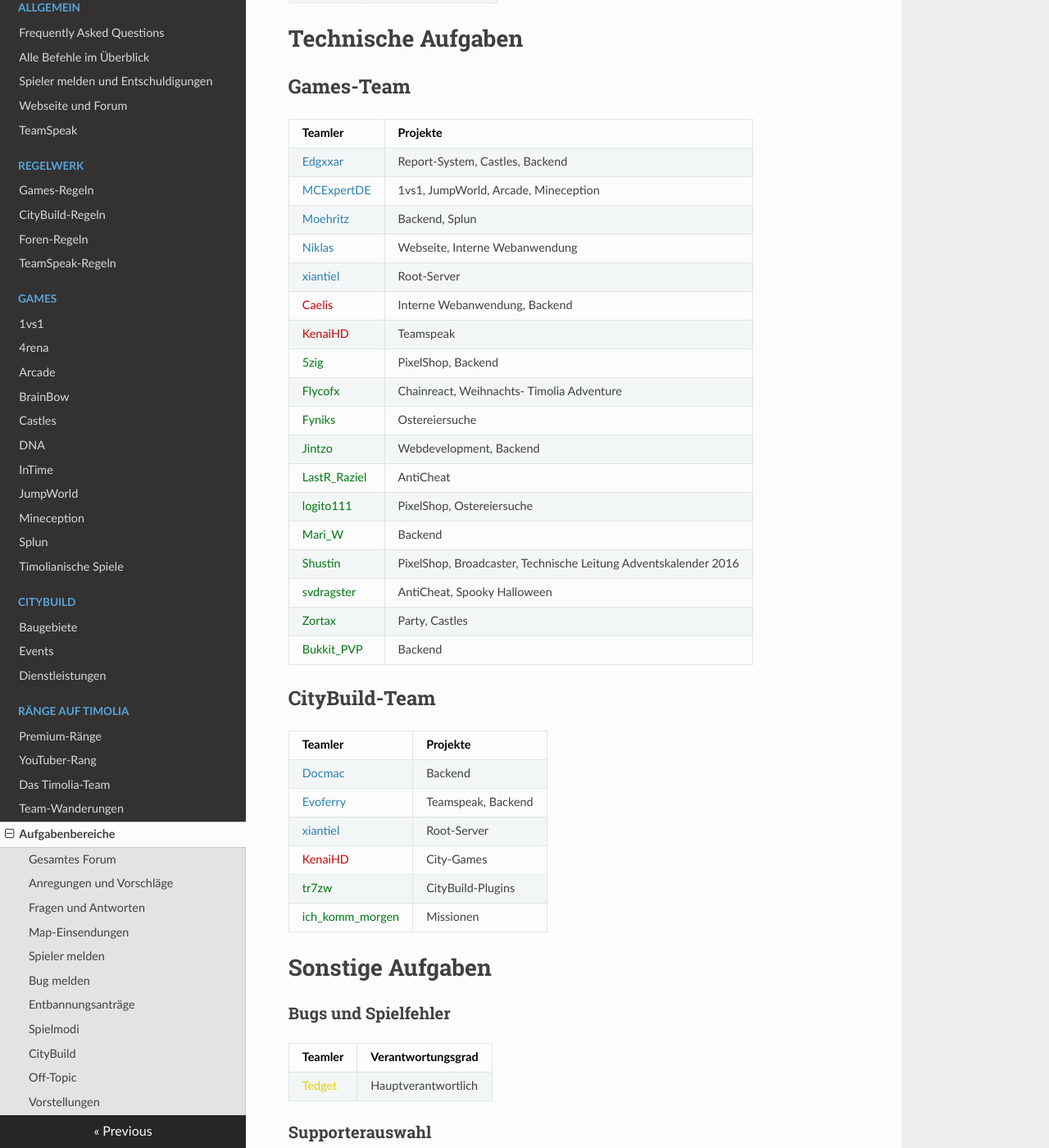
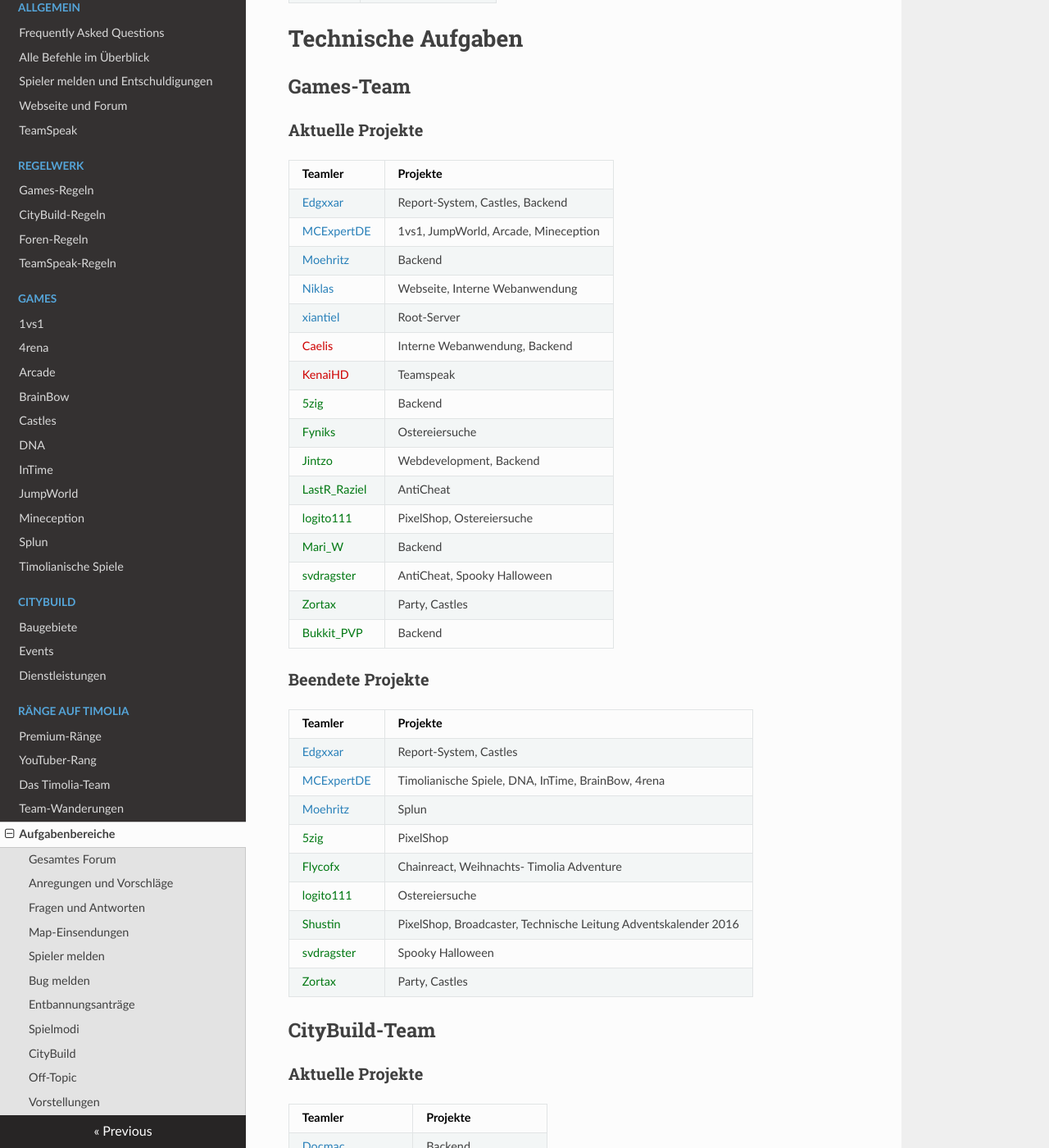
Before and after one commit to TimoliaDE/HowTo, an MkDocs documentation site: the page built from docs/ranks/responsibilities.md, in a window 1280 px wide and 1400 px high, scrolled down 2610 px. Shown: the whole window at 82% size. Built offline with MkDocs 1.6.1, drawn with Linux system fonts in a browser that asks for light colours; nearby versions of some CDN libraries; old or Windows-style settings are respelled for this version of MkDocs; some of the changed text lies outside the part shown.

Commit message:
Technische Aufgaben unterteilt in aktuell und beendet; Rang: Creator hinzugefügt; FAQ: /fixkv
todo: Projekte Übersicht der City-Devs und Admins

```diff
--- a/docs/ranks/responsibilities.md
+++ b/docs/ranks/responsibilities.md
@@ -89,28 +89,43 @@ Hier werden die verschiendenen Aufgabenbereiche der Timolia Teamler aufgelistet.
 # Technische Aufgaben
 
 ##<strong>Games-Team</strong>
+
+###<strong>Aktuelle Projekte</strong>
 | Teamler | Projekte |
 | ------ | ------ |
 |<span style="color:#2980b9">Edgxxar</span> | Report-System, Castles, Backend |
 |<span style="color:#2980b9">MCExpertDE</span> | 1vs1, JumpWorld, Arcade, Mineception |
-|<span style="color:#2980b9">Moehritz</span> | Backend, Splun |
+|<span style="color:#2980b9">Moehritz</span> | Backend |
 |<span style="color:#2980b9">Niklas</span> | Webseite, Interne Webanwendung |
 |<span style="color:#2980b9">xiantiel</span> | Root-Server |
 |<span style="color:#CF0101">Caelis</span> | Interne Webanwendung, Backend |
 |<span style="color:#CF0101">KenaiHD</span> | Teamspeak |
-|<span style="color:#007812">5zig</span> | PixelShop, Backend |
-|<span style="color:#007812">Flycofx</span> | Chainreact, Weihnachts- Timolia Adventure |
+|<span style="color:#007812">5zig</span> | Backend |
 |<span style="color:#007812">Fyniks</span> | Ostereiersuche |
 |<span style="color:#007812">Jintzo</span> | Webdevelopment, Backend |
 |<span style="color:#007812">LastR_Raziel</span> | AntiCheat |
 |<span style="color:#007812">logito111</span> | PixelShop, Ostereiersuche |
 |<span style="color:#007812">Mari_W</span> | Backend |
-|<span style="color:#007812">Shustin</span> | PixelShop, Broadcaster, Technische Leitung Adventskalender 2016 |
 |<span style="color:#007812">svdragster</span> | AntiCheat, Spooky Halloween |
 |<span style="color:#007812">Zortax</span> | Party, Castles |
 |<span style="color:#007812">Bukkit_PVP</span> | Backend |
 
+###<strong>Beendete Projekte</strong>
+| Teamler | Projekte |
+| ------ | ------ |
+|<span style="color:#2980b9">Edgxxar</span> | Report-System, Castles |
+|<span style="color:#2980b9">MCExpertDE</span> | Timolianische Spiele, DNA, InTime, BrainBow, 4rena |
+|<span style="color:#2980b9">Moehritz</span> | Splun |
+|<span style="color:#007812">5zig</span> | PixelShop |
+|<span style="color:#007812">Flycofx</span> | Chainreact, Weihnachts- Timolia Adventure |
+|<span style="color:#007812">logito111</span> | Ostereiersuche |
+|<span style="color:#007812">Shustin</span> | PixelShop, Broadcaster, Technische Leitung Adventskalender 2016 |
+|<span style="color:#007812">svdragster</span> | Spooky Halloween |
+|<span style="color:#007812">Zortax</span> | Party, Castles |
+
 ##<strong>CityBuild-Team</strong>
+
+###<strong>Aktuelle Projekte</strong>
 | Teamler | Projekte |
 | ------ | ------ |
 |<span style="color:#2980b9">Docmac</span> | Backend |
@@ -120,6 +135,10 @@ Hier werden die verschiendenen Aufgabenbereiche der Timolia Teamler aufgelistet.
 |<span style="color:#007812">tr7zw</span> | CityBuild-Plugins |
 |<span style="color:#007812">ich_komm_morgen</span> | Missionen |
 
+###<strong>Beendete Projekte</strong>
+| Teamler | Projekte |
+| ------ | ------ |
+todo
 
 
 # Sonstige Aufgaben
```
Also changed, not shown: docs/faq.md (+5 -0 lines).
